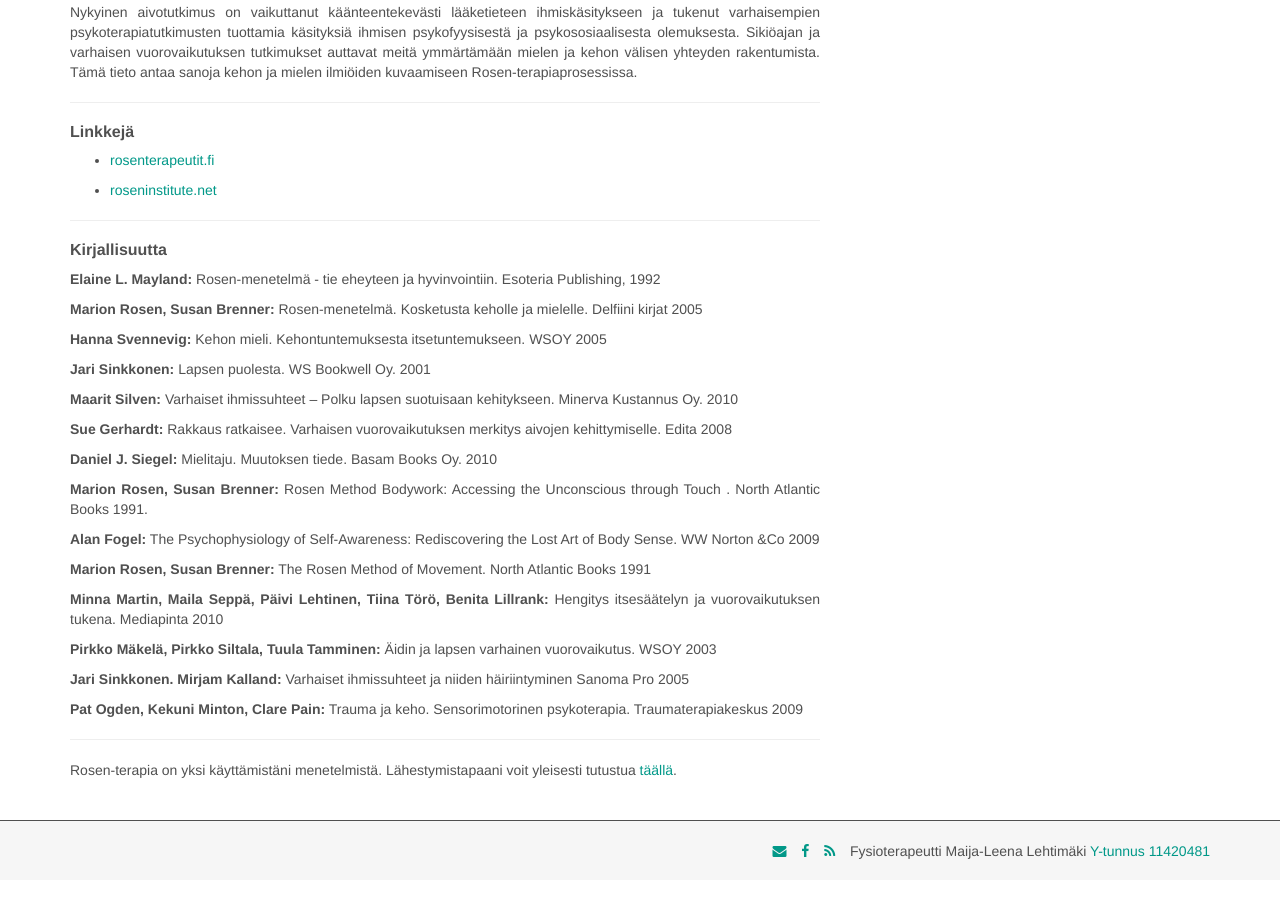
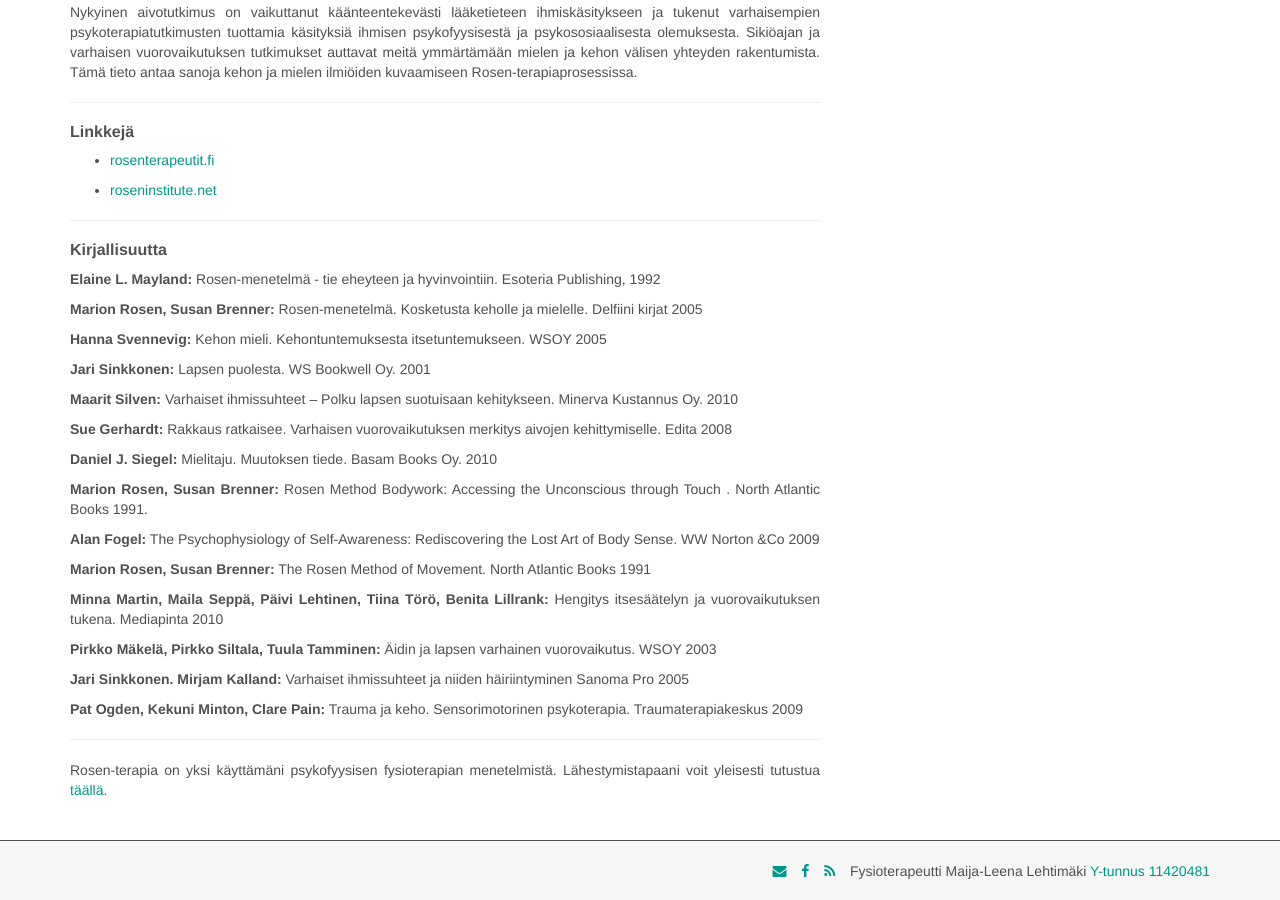
Before and after one commit to jluttine/maijaleenalehtimaki.fi, a Jekyll site: the page built from _pages/rosen-terapia.md, in a window 1280 px wide and 900 px high, scrolled down 1681 px. Built offline with Jekyll 4.4.1, drawn with Linux system fonts in a browser that asks for light colours.

Commit message:
Update rosen-terapia.md

```diff
--- a/_pages/rosen-terapia.md
+++ b/_pages/rosen-terapia.md
@@ -115,5 +115,5 @@ häiriintyminen Sanoma Pro 2005
 psykoterapia. Traumaterapiakeskus 2009
 
 ---
-Rosen-terapia on yksi käyttämistäni menetelmistä. Lähestymistapaani voit
+Rosen-terapia on yksi käyttämäni psykofyysisen fysioterapian menetelmistä. Lähestymistapaani voit
 yleisesti tutustua [täällä]({{ site.baseurl }}{% link _pages/01-lahestymistapani.md %}).
```
